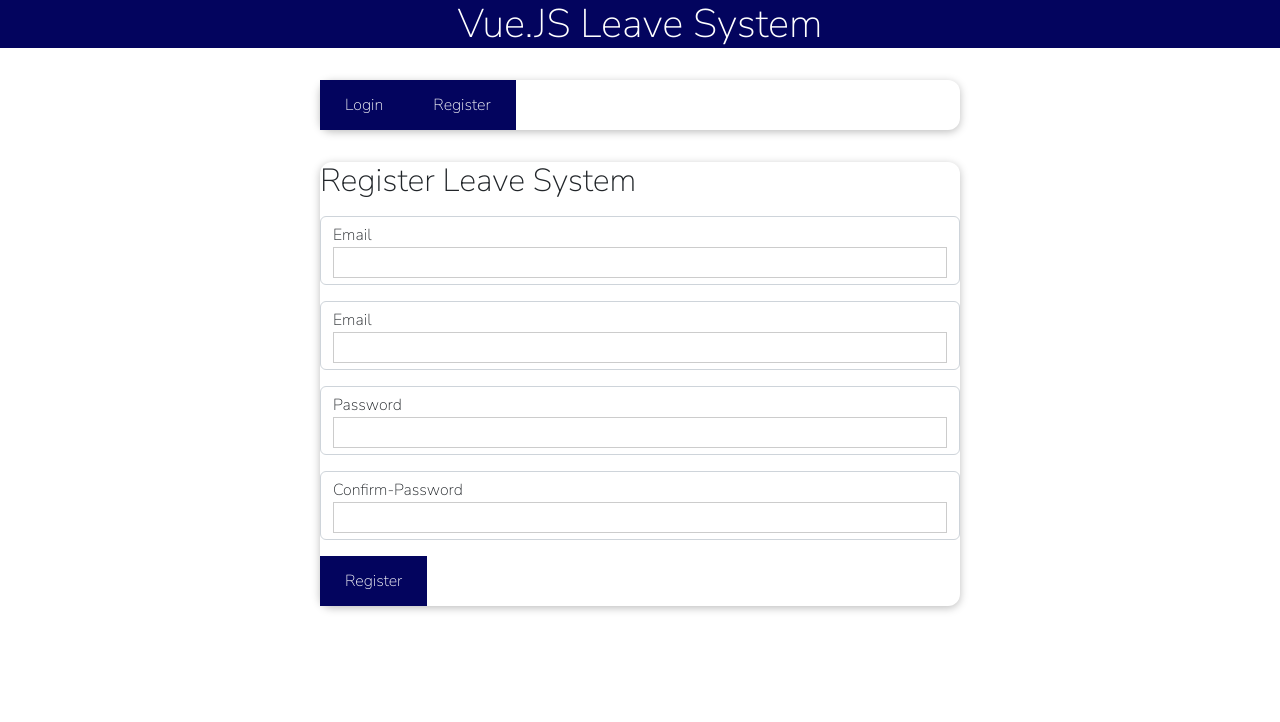
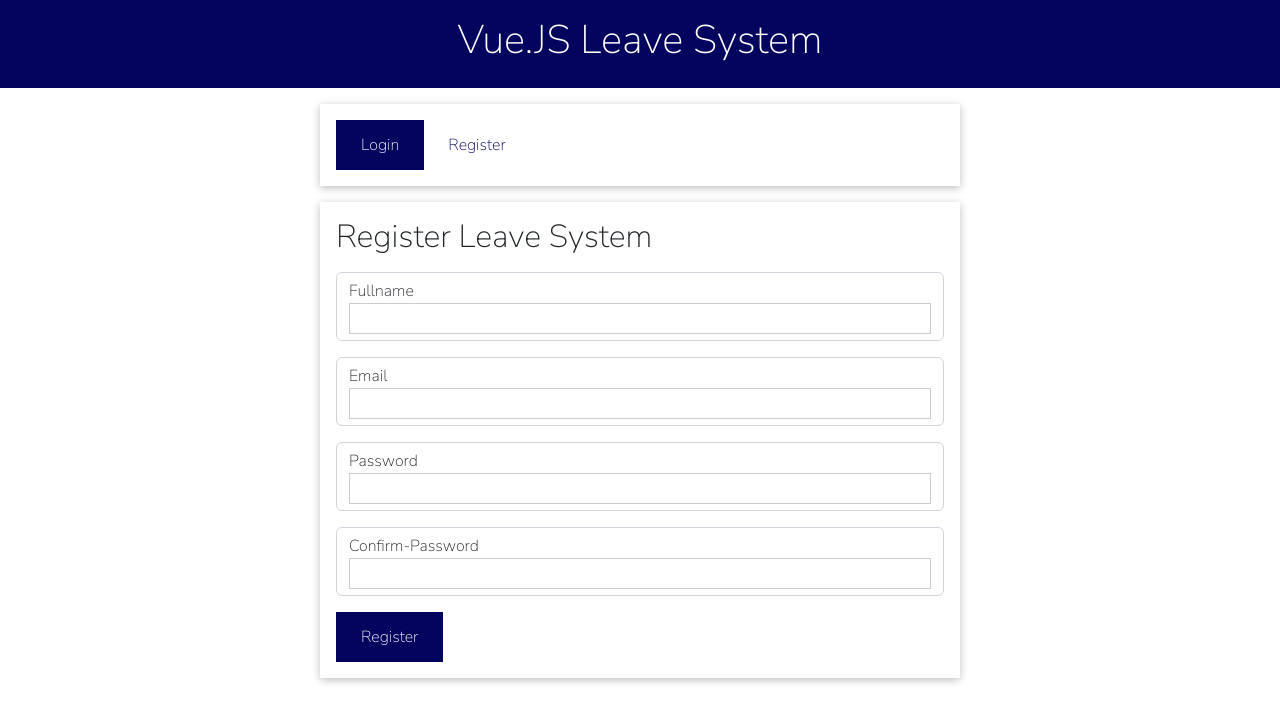
Before and after one commit to PrachpaveenY/Leave-System, a Vue app: page / in a window 1280 px wide. Both pictures are taken after a click on the button "Register". Shown: the top 722 px of the page. Built offline with nearby package versions, Linux system fonts and the light colour scheme.

Commit message:
update login register

```diff
--- a/src/App.vue
+++ b/src/App.vue
@@ -3,10 +3,12 @@
         <TheHeader :title="title"/>
         <div class="container">
          <page-card>
-           <page-button @click="switchTab('login')">Login</page-button>
-           <page-button @click="switchTab('register')">Register</page-button>
+           <page-button @click="switchTab('login')" :mode="setLoginActiveTab">Login</page-button>
+           <page-button @click="switchTab('register')" :mode="setRegisterActiveTab">Register</page-button>
          </page-card>
-         <component :is="selectedTab"></component>
+         <keep-alive>
+            <component :is="selectedTab"></component>
+         </keep-alive>
         </div>
     </div>
 
@@ -35,6 +37,14 @@
         switchTab(tab){
             this.selectedTab = tab;
         }
+    },
+    computed:{
+        setLoginActiveTab(){
+            return this.selectedTab !== 'login' ? '' : 'default';
+        },
+        setRegisterActiveTab(){
+            return this.selectedTab !== 'register' ? '' : 'default';
+        }
     }
 }
 
--- a/src/components/Auth/Register.vue
+++ b/src/components/Auth/Register.vue
@@ -3,7 +3,7 @@
         <h2>Register Leave System</h2>
         <form action="">
             <div class="form-control">
-                <label for="fullname">Email</label>
+                <label for="fullname">Fullname</label>
                 <input type="text" name="fullname" id="fullname">
             </div>
             <div class="form-control">
--- a/src/components/Page/PageCard.vue
+++ b/src/components/Page/PageCard.vue
@@ -12,10 +12,10 @@
 
 /* ช่องว่างส่วนหัว */
     div {
-        border-radius: 12px;
+        border-radius: 0;
         box-shadow: 0 2px 8px rgba(0, 0, 0, 0.26);
-        padding: 1 rem;
-        margin: 2rem auto;
+        padding: 1rem;
+        margin: 1rem auto;
         max-width: 40rem;
     }
 </style>
--- a/src/components/layouts/TheHeader.vue
+++ b/src/components/layouts/TheHeader.vue
@@ -15,6 +15,7 @@
 <style>
 header{
     background: #03045E;
+    padding: 1rem 0;
 }
 header h1{
     color: #fff;
```
Also changed, not shown: 1 other file (tests, documents, lock files or other folders).
